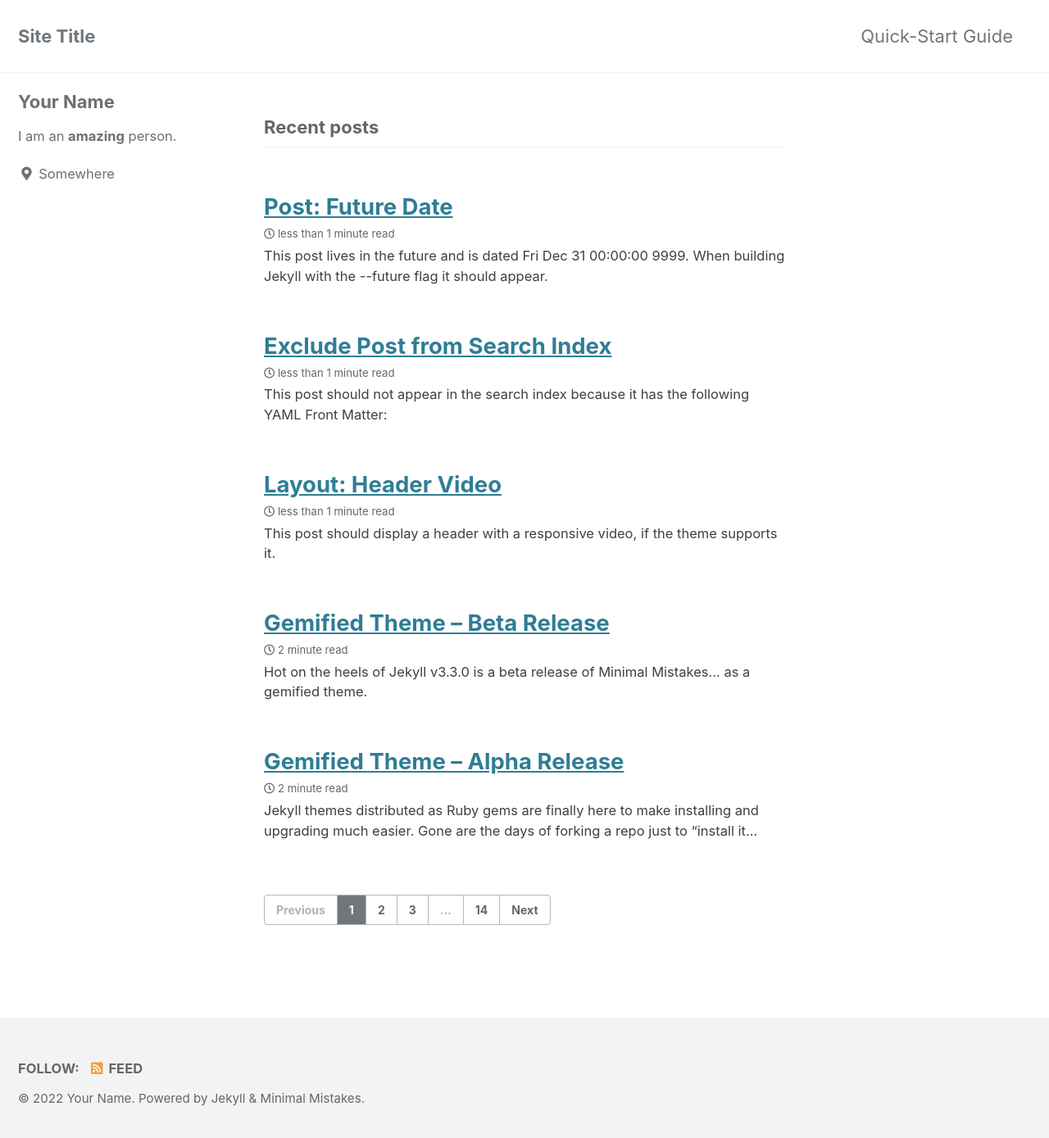
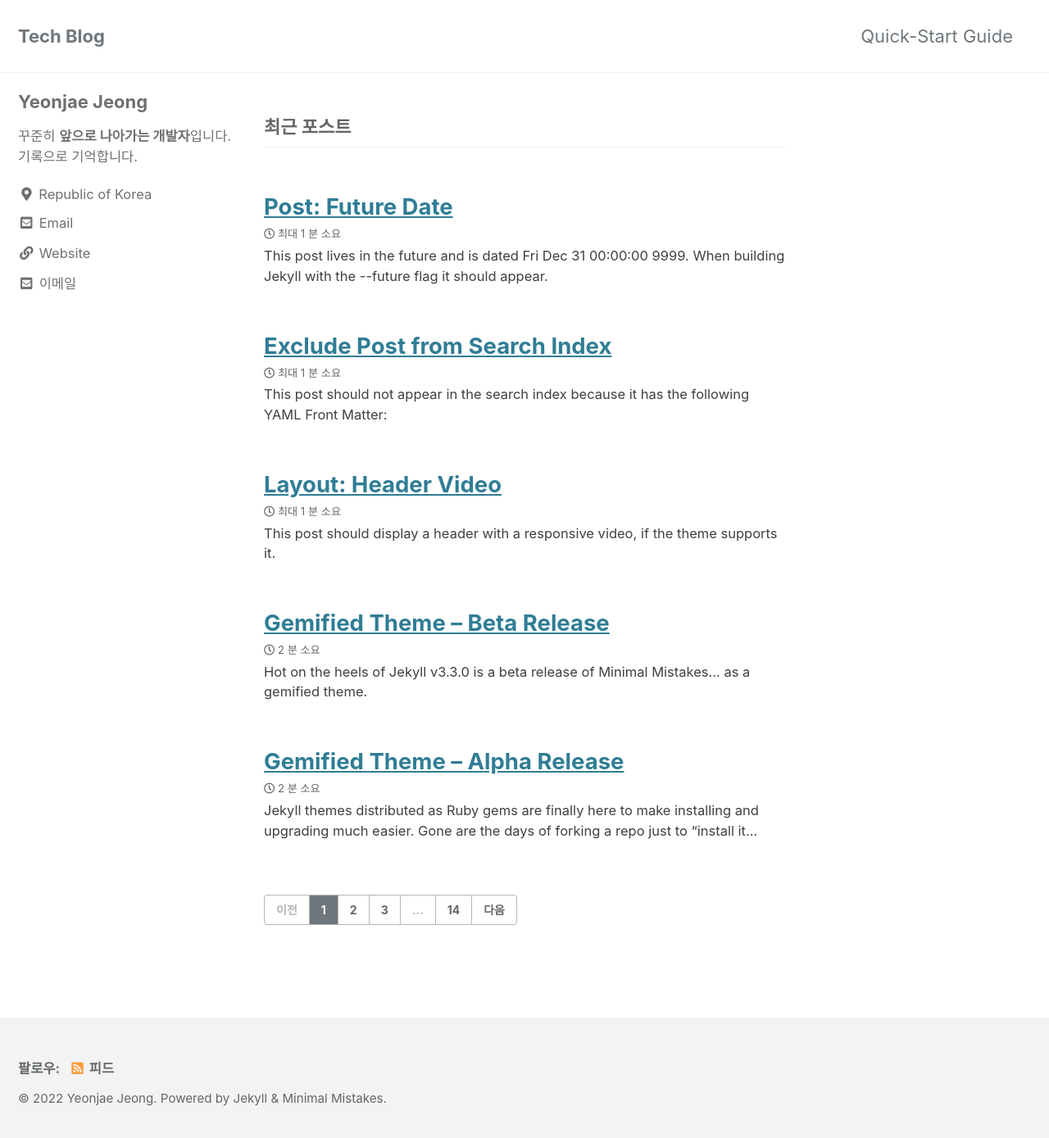
Before and after one commit to yeoonjae/yeoonjae.github.io, a Jekyll site: the page built from index.html, in a window 1280 px wide and 1397 px high. Shown: the top 1389 px of the window at 82% size. Built offline with Jekyll 4.4.1, drawn with Linux system fonts in a browser that asks for light colours; cached includes are drawn as plain includes; the list of posts is cut into pages by our own code.

Commit message:
yml 파일 수정

```diff
--- a/_config.yml
+++ b/_config.yml
@@ -12,23 +12,23 @@
 
 # theme                  : "minimal-mistakes-jekyll"
 # remote_theme           : "mmistakes/minimal-mistakes"
-minimal_mistakes_skin    : "default" # "air", "aqua", "contrast", "dark", "dirt", "neon", "mint", "plum", "sunrise"
+minimal_mistakes_skin    : "default" # 태마 색 설정 "air", "aqua", "contrast", "dark", "dirt", "neon", "mint", "plum", "sunrise"
 
 # Site Settings
-locale                   : "en-US"
-title                    : "Site Title"
-title_separator          : "-"
+locale                   : "ko-KR"
+title                    : "Tech Blog" # Meta 태그에 들어가는 영역, masthead_title등이 없으면 기본값으로 나온다.
+title_separator          : "&#124;" # 타이틀 사이 구분자 <title>Welcome to Jekyll | Minimal Mistakes</title> 해당 형식으로 들어갑니다.
 subtitle                 : # site tagline that appears below site title in masthead
-name                     : "Your Name"
-description              : "An amazing website."
-url                      : # the base hostname & protocol for your site e.g. "https://mmistakes.github.io"
-baseurl                  : # the subpath of your site, e.g. "/blog"
-repository               : # GitHub username/repo-name e.g. "mmistakes/minimal-mistakes"
-teaser                   : # path of fallback teaser image, e.g. "/assets/images/500x300.png"
-logo                     : # path of logo image to display in the masthead, e.g. "/assets/images/88x88.png"
-masthead_title           : # overrides the website title displayed in the masthead, use " " for no title
-# breadcrumbs            : false # true, false (default)
-words_per_minute         : 200
+name                     : "Yeonjae Jeong"
+description              : "기록으로 기억하는 기술 블로그입니다." # Meta 태그에 들어가는 영역
+url                      : "https://yeoonjae.github.io" # GitBlog 호스트 주소
+baseurl                  : "/" # subPath https://7271kim.github.io/blog라고 하고 싶을 시 "/blog" 라고 적는다.
+repository               :  "yeoonjae/yeoonjae.github.io" # GitHub username/repo-name
+teaser                   : # "/assets/images/senior-couple-4723737_640.jpg" # 홈페이지 기본 티져 이미지
+logo                     : # 타이틀 옆에 작게 들어갈 이미지.
+masthead_title           : "Tech Blog" # 홈페이지 최 상탄에 들어갈 타이틀
+# breadcrumbs            : false # 브래드크럼 사용 여부 true, false (default) , _data/ui-text.yml에 다국어 지원 가능합니다.
+words_per_minute         : 200 # 해당 포스트 읽는데 걸리는 시간을 계산하기 위해 대락 분당 읽는 수가 몇글자가 될지 적는 공간.
 comments:
   provider               : # false (default), "disqus", "discourse", "facebook", "staticman", "staticman_v2", "utterances", "giscus", "custom"
   disqus:
@@ -102,18 +102,18 @@ analytics:
 
 # Site Author
 author:
-  name             : "Your Name"
+  name             : "Yeonjae Jeong"
   avatar           : # path of avatar image, e.g. "/assets/images/bio-photo.jpg"
-  bio              : "I am an **amazing** person."
-  location         : "Somewhere"
-  email            :
+  bio              : "꾸준히 **앞으로 나아가는 개발자**입니다. 기록으로 기억합니다."
+  location         : "Republic of Korea"
+  email            : "yeonjae5310@gmail.com"
   links:
     - label: "Email"
       icon: "fas fa-fw fa-envelope-square"
-      # url: "mailto:your.name@email.com"
+      url: "yeonjae5310@gmail.com"
     - label: "Website"
       icon: "fas fa-fw fa-link"
-      # url: "https://your-website.com"
+      url: "https://yeoonjae.github.io/"
     - label: "Twitter"
       icon: "fab fa-fw fa-twitter-square"
       # url: "https://twitter.com/"
```
